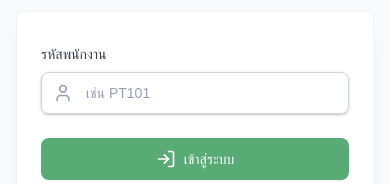
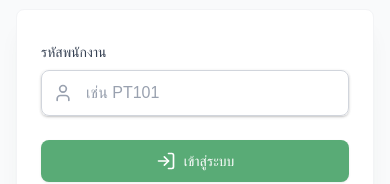
Before and after one commit to IIIRN/Costlab, a Next.js app: page / in a window 390 px wide. Shown: the part 402-586 px from the top of the page. Built offline with nearby package versions, Linux system fonts and the light colour scheme; no server answers; the database is empty.

Commit message:
Add files via upload

```diff
--- a/app/globals.css
+++ b/app/globals.css
@@ -58,6 +58,16 @@
   select,
   textarea {
     font: inherit;
+  }
+}
+
+/* Prevent Mobile Input Auto-Zoom on iOS Safari & Mobile Webviews when tapping fields */
+@media screen and (max-width: 768px) {
+  input:not([type="checkbox"]):not([type="radio"]),
+  select,
+  textarea {
+    font-size: 16px !important;
+    touch-action: manipulation;
   }
 }
 
```
